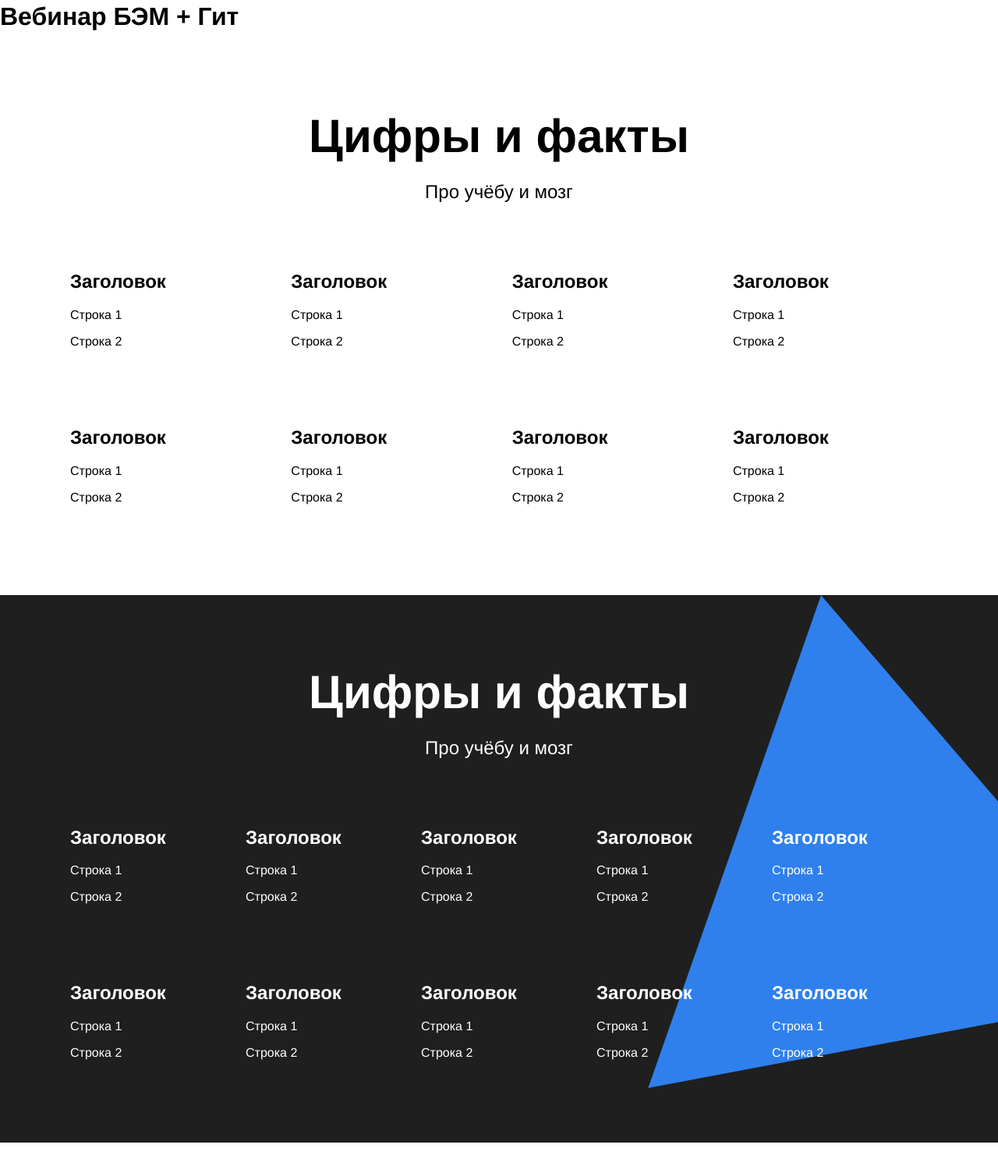
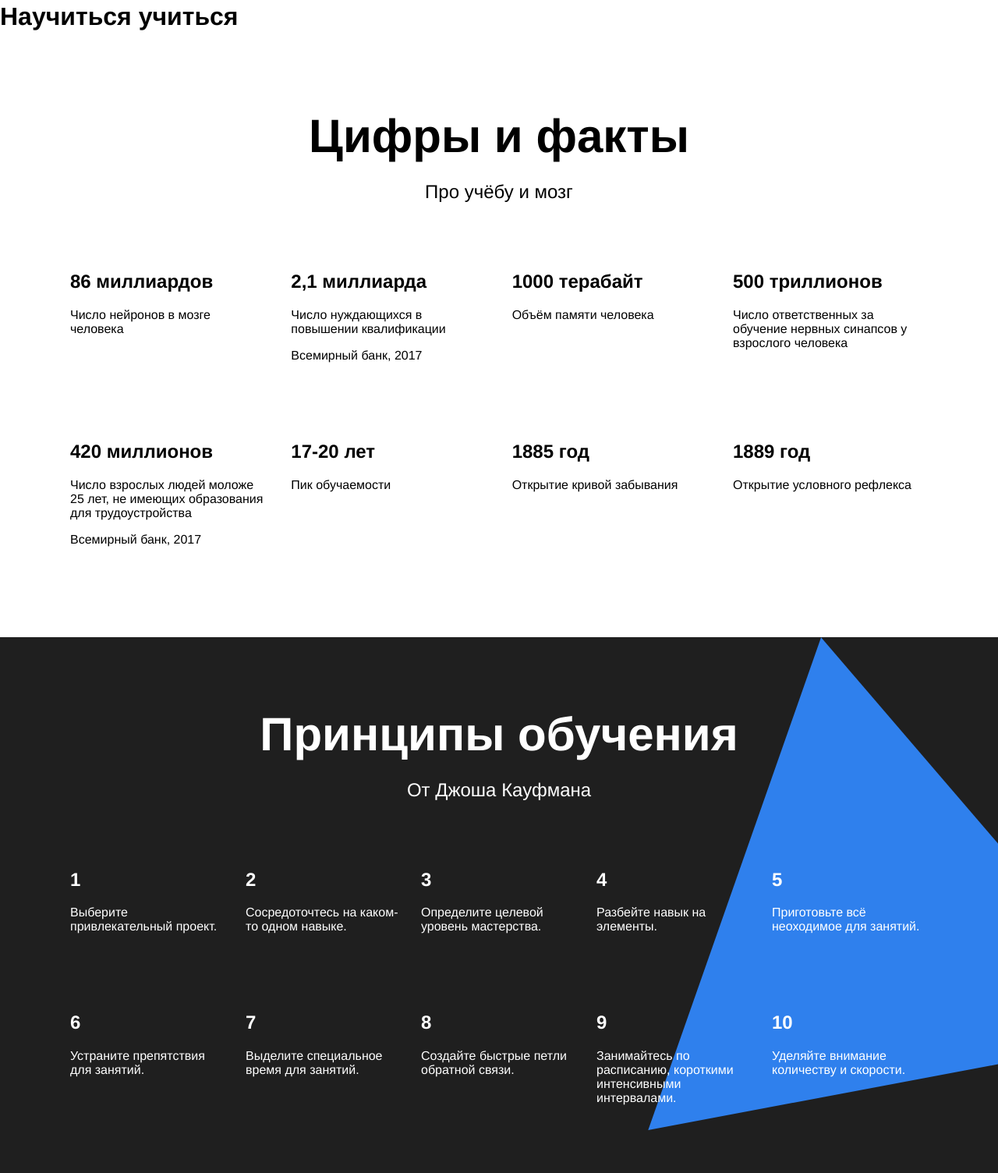
Before and after one commit to Uliya29/first-project, a plain HTML site: page index.html in a window 1280 px wide. Shown: the part 18-1522 px from the top of the page at 78% size. Before the commit the page ends 1483 px from the top, so only its background shows below. Drawn offline with Linux system fonts and the light colour scheme.

Commit message:
Добавлен текст

```diff
--- a/index.html
+++ b/index.html
@@ -7,106 +7,90 @@
 </head>
 
 <body class="page">
-    <h1 class="page__header">Вебинар БЭМ + Гит</h1>
+    <h1 class="page__header">Научиться учиться</h1>
     <section class="digits">
         <h2 class="section-title">Цифры и факты</h2>
         <p class="section-subtitle">Про учёбу и мозг</p>
         <ul class="table">
             <li class="table__cell">
-                <h3 class="table__heading">Заголовок</h3>
-                <p class="table__text">Строка 1</p>
-                <p class="table__text">Строка 2</p>
+                <h3 class="table__heading">86 миллиардов</h3>
+                <p class="table__text">Число нейронов в мозге человека</p>
             </li>
             <li class="table__cell">
-                <h3 class="table__heading">Заголовок</h3>
-                <p class="table__text">Строка 1</p>
-                <p class="table__text">Строка 2</p>
+                <h3 class="table__heading">2,1 миллиарда</h3>
+                <p class="table__text">Число нуждающихся в повышении квалификации</p>
+                <p class="table__text">Всемирный банк, 2017</p>
             </li>
             <li class="table__cell">
-                <h3 class="table__heading">Заголовок</h3>
-                <p class="table__text">Строка 1</p>
-                <p class="table__text">Строка 2</p>
+                <h3 class="table__heading">1000 терабайт</h3>
+                <p class="table__text">Объём памяти человека</p>
             </li>
             <li class="table__cell">
-                <h3 class="table__heading">Заголовок</h3>
-                <p class="table__text">Строка 1</p>
-                <p class="table__text">Строка 2</p>
+                <h3 class="table__heading">500 триллионов</h3>
+                <p class="table__text">Число ответственных за обучение нервных синапсов у взрослого человека</p>
             </li>
             <li class="table__cell">
-                <h3 class="table__heading">Заголовок</h3>
-                <p class="table__text">Строка 1</p>
-                <p class="table__text">Строка 2</p>
+                <h3 class="table__heading">420 миллионов</h3>
+                <p class="table__text">Число взрослых людей моложе 25 лет, не имеющих образования для трудоустройства</p>
+                <p class="table__text">Всемирный банк, 2017</p>
             </li>
             <li class="table__cell">
-                <h3 class="table__heading">Заголовок</h3>
-                <p class="table__text">Строка 1</p>
-                <p class="table__text">Строка 2</p>
+                <h3 class="table__heading">17-20 лет</h3>
+                <p class="table__text">Пик обучаемости</p>
             </li>
             <li class="table__cell">
-                <h3 class="table__heading">Заголовок</h3>
-                <p class="table__text">Строка 1</p>
-                <p class="table__text">Строка 2</p>
+                <h3 class="table__heading">1885 год</h3>
+                <p class="table__text">Открытие кривой забывания</p>
             </li>
             <li class="table__cell">
-                <h3 class="table__heading">Заголовок</h3>
-                <p class="table__text">Строка 1</p>
-                <p class="table__text">Строка 2</p>
+                <h3 class="table__heading">1889 год</h3>
+                <p class="table__text">Открытие условного рефлекса</p>
             </li>
         </ul>
     </section>
     <section class="kaufman">
-        <h2 class="section-title section-title_theme_dark">Цифры и факты</h2>
-        <p class="section-subtitle section-subtitle_theme_dark">Про учёбу и мозг</p>
+        <h2 class="section-title section-title_theme_dark">Принципы обучения</h2>
+        <p class="section-subtitle section-subtitle_theme_dark">От Джоша Кауфмана</p>
         <ul class="table table_theme_dark">
             <li class="table__cell table__cell_theme_dark">
-                <h3 class="table__heading table__heading_theme_dark">Заголовок</h3>
-                <p class="table__text table__text_theme_dark">Строка 1</p>
-                <p class="table__text table__text_theme_dark">Строка 2</p>
+                <h3 class="table__heading table__heading_theme_dark">1</h3>
+                <p class="table__text table__text_theme_dark">Выберите привлекательный проект.</p>
             </li>
             <li class="table__cell table__cell_theme_dark">
-                <h3 class="table__heading table__heading_theme_dark">Заголовок</h3>
-                <p class="table__text table__text_theme_dark">Строка 1</p>
-                <p class="table__text table__text_theme_dark">Строка 2</p>
+                <h3 class="table__heading table__heading_theme_dark">2</h3>
+                <p class="table__text table__text_theme_dark">Сосредоточтесь на каком-то одном навыке.</p>
             </li>
             <li class="table__cell table__cell_theme_dark">
-                <h3 class="table__heading table__heading_theme_dark">Заголовок</h3>
-                <p class="table__text table__text_theme_dark">Строка 1</p>
-                <p class="table__text table__text_theme_dark">Строка 2</p>
+                <h3 class="table__heading table__heading_theme_dark">3</h3>
+                <p class="table__text table__text_theme_dark">Определите целевой уровень мастерства.</p>
             </li>
             <li class="table__cell table__cell_theme_dark">
-                <h3 class="table__heading table__heading_theme_dark">Заголовок</h3>
-                <p class="table__text table__text_theme_dark">Строка 1</p>
-                <p class="table__text table__text_theme_dark">Строка 2</p>
+                <h3 class="table__heading table__heading_theme_dark">4</h3>
+                <p class="table__text table__text_theme_dark">Разбейте навык на элементы.</p>
             </li>
             <li class="table__cell table__cell_theme_dark">
-                <h3 class="table__heading table__heading_theme_dark">Заголовок</h3>
-                <p class="table__text table__text_theme_dark">Строка 1</p>
-                <p class="table__text table__text_theme_dark">Строка 2</p>
+                <h3 class="table__heading table__heading_theme_dark">5</h3>
+                <p class="table__text table__text_theme_dark">Приготовьте всё неоходимое для занятий.</p>
             </li>
             <li class="table__cell table__cell_theme_dark">
-                <h3 class="table__heading table__heading_theme_dark">Заголовок</h3>
-                <p class="table__text table__text_theme_dark">Строка 1</p>
-                <p class="table__text table__text_theme_dark">Строка 2</p>
+                <h3 class="table__heading table__heading_theme_dark">6</h3>
+                <p class="table__text table__text_theme_dark">Устраните препятствия для занятий.</p>
             </li>
             <li class="table__cell table__cell_theme_dark">
-                <h3 class="table__heading table__heading_theme_dark">Заголовок</h3>
-                <p class="table__text table__text_theme_dark">Строка 1</p>
-                <p class="table__text table__text_theme_dark">Строка 2</p>
+                <h3 class="table__heading table__heading_theme_dark">7</h3>
+                <p class="table__text table__text_theme_dark">Выделите специальное время для занятий.</p>
             </li>
             <li class="table__cell table__cell_theme_dark">
-                <h3 class="table__heading table__heading_theme_dark">Заголовок</h3>
-                <p class="table__text table__text_theme_dark">Строка 1</p>
-                <p class="table__text table__text_theme_dark">Строка 2</p>
+                <h3 class="table__heading table__heading_theme_dark">8</h3>
+                <p class="table__text table__text_theme_dark">Создайте быстрые петли обратной связи.</p>
             </li>
             <li class="table__cell table__cell_theme_dark">
-                <h3 class="table__heading table__heading_theme_dark">Заголовок</h3>
-                <p class="table__text table__text_theme_dark">Строка 1</p>
-                <p class="table__text table__text_theme_dark">Строка 2</p>
+                <h3 class="table__heading table__heading_theme_dark">9</h3>
+                <p class="table__text table__text_theme_dark">Занимайтесь по расписанию, короткими интенсивными интервалами.</p>
             </li>
             <li class="table__cell table__cell_theme_dark">
-                <h3 class="table__heading table__heading_theme_dark">Заголовок</h3>
-                <p class="table__text table__text_theme_dark">Строка 1</p>
-                <p class="table__text table__text_theme_dark">Строка 2</p>
+                <h3 class="table__heading table__heading_theme_dark">10</h3>
+                <p class="table__text table__text_theme_dark">Уделяйте внимание количеству и скорости.</p>
             </li>
         </ul>
         <div class="kaufman__triangle"></div>
```
